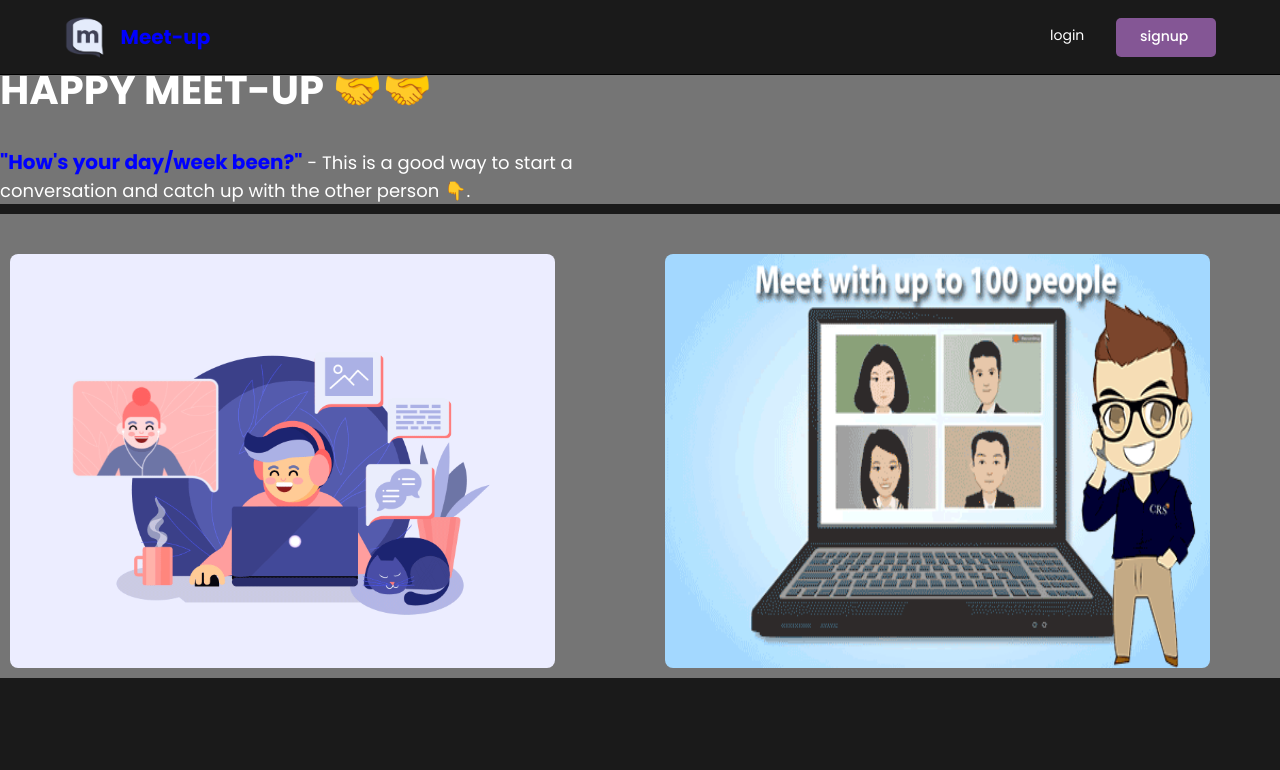
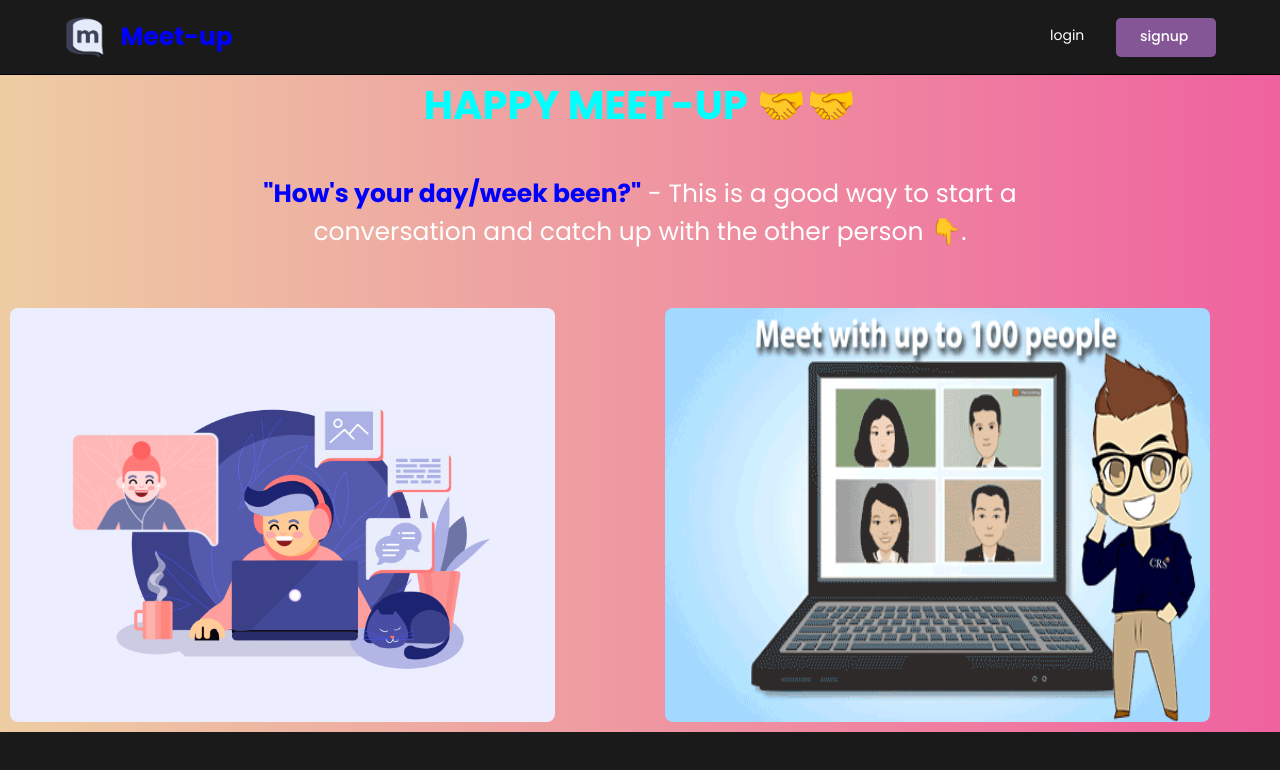
Before and after one commit to ShradhaVastrakar/Meet_Up, a plain HTML site: page frontend/index.html in a window 1280 px wide. Drawn offline with Linux system fonts and the light colour scheme.

Commit message:
landing page completed

```diff
--- a/frontend/scripts/login.js
+++ b/frontend/scripts/login.js
@@ -18,7 +18,7 @@ const onLogin = () => {
         .then(res => {
             console.log(res)
             Swal.fire(
-                'Good job!',
+                'login successful🤩',
                 'You clicked the button!',
                 'success'
               )
--- a/frontend/scripts/signup.js
+++ b/frontend/scripts/signup.js
@@ -17,7 +17,7 @@ const onSignUp = () => {
         .then(res => {
             console.log(res)
             Swal.fire(
-                'Good job!',
+                'Signup successfull🎉🎉',
                 'You clicked the button!',
                 'success'
             )
--- a/frontend/styles/index.css
+++ b/frontend/styles/index.css
@@ -1,20 +1,26 @@
+
+
 main{
     margin-top: 100px;
+    background: linear-gradient(to right,#eecda3,#ef629f);
 }
 .container{
-    background-color: #757575;
+    background-color:linear-gradient(to right,#eecda3,#ef629f);;
     /* border: 1px solid blueviolet; */
     width: 100%;
     height: 100%;
     margin: -40px 0px 0px 0px;
 }
 h1{
-    margin-top: 60px;
+    margin-top: 115px;
     font-size: 40px;
+    color: aqua;
+    margin-bottom: 40px;
+    text-align: center;
 }
 .content{
     /* border: 1px solid red; */
-    background-color:#757575;
+    background: linear-gradient(to right,#eecda3,#ef629f);
     padding: 10px;
     margin: -8px 0px 0px 0px;
     display: grid;
@@ -39,14 +45,16 @@ h1{
 }
 p{
     /* color: blueviolet; */
-    font-size: 18px;
+    font-size: 25px;
+    text-align: center;
+    margin-top: 20px;
     /* margin-top: 50px; */
 
 }
 span {
     color: blue;
     font-weight: bold;
-    font-size: 20px;
+    font-size: 25px;
 }
 .v2{
     display: flex;
```
Also changed, not shown: frontend/lobby.html (+1 -1 lines).
